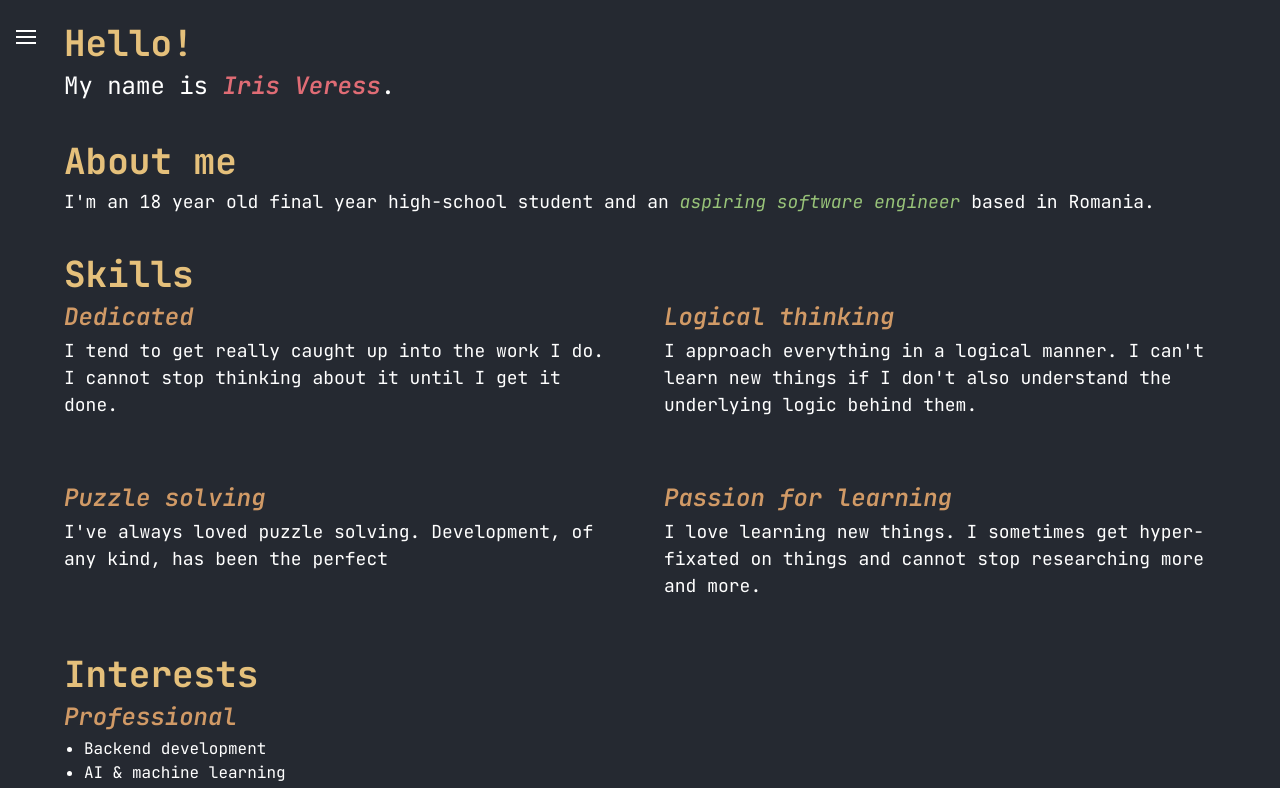
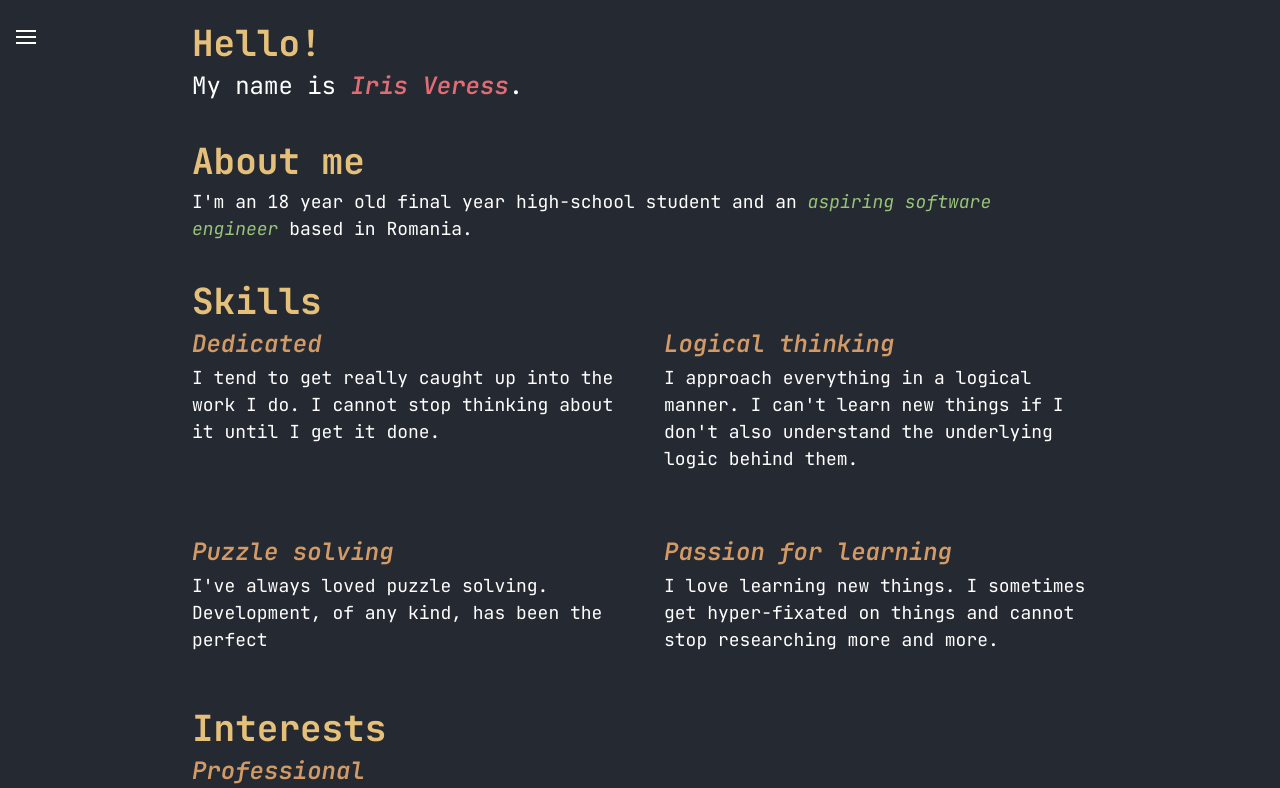
Before and after one commit to VeressIris/portfolio, a SvelteKit app: page / in a window 1280 px wide. Shown: the top 788 px of the page. Built offline with nearby package versions, Linux system fonts and the light colour scheme.

Commit message:
changed/added some media queries

```diff
--- a/src/routes/+layout.svelte
+++ b/src/routes/+layout.svelte
@@ -13,7 +13,7 @@
 <div class="my-4 flex">
 	<Navbar bind:isOpen={isSidebarOpen} />
 	<div
-		class={`flex-grow transition-all duration-300 ${isSidebarOpen ? 'ml-60 mr-8 md:ml-80' : 'ml-16 mr-16'}`}
+		class={`flex-grow transition-all duration-300 xl:ml-48 ${isSidebarOpen ? 'ml-60 mr-8 md:ml-80 xl:ml-80' : 'ml-16 mr-16 xl:mr-48'}`}
 	>
 		{@render children()}
 	</div>
```
